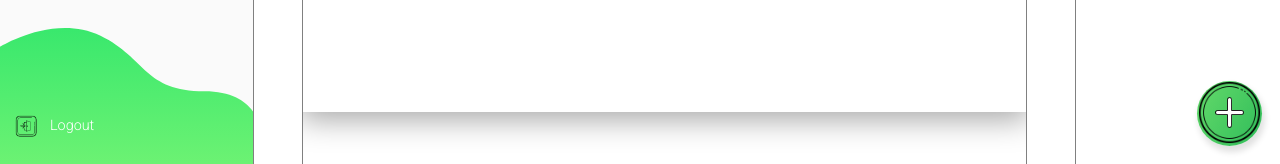
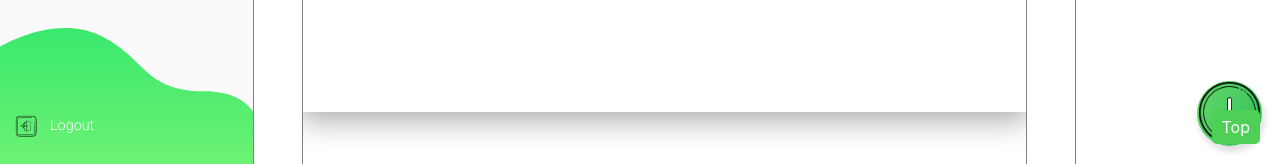
Before and after one commit to Code-Institute-Submissions/family_organiser, a Django app: page /user/profile/ in a window 1280 px wide. Shown: the part 636-800 px from the top of the page. Run offline with Django 3.2, Linux system fonts and the light colour scheme; the visitor is signed in with stand-in values (Sample User, id 1); data comes from the database, SQL or seed files in the repository; data that the repository does not hold is empty; some libraries are stand-ins or nearby versions.

Commit message:
Fixed scroll to top problem.

```diff
--- a/static/css/_base.scss
+++ b/static/css/_base.scss
@@ -1,3 +1,14 @@
+#scroll-up {
+    position: fixed;
+    right: 20px;
+    bottom: 20px;
+    z-index: 500;
+    background-color: $theme-colour;
+    padding: 5px 10px;
+    border-radius: 5px;
+    color: white;
+}
+
 .page-container {
     min-height: 100vh;
     height: 100%;
--- a/static/css/style.css
+++ b/static/css/style.css
@@ -240,6 +240,17 @@ nav {
     height: 7px;
     display: block;
   }
+}
+
+#scroll-up {
+  position: fixed;
+  right: 20px;
+  bottom: 20px;
+  z-index: 500;
+  background-color: #4ecf55;
+  padding: 5px 10px;
+  border-radius: 5px;
+  color: white;
 }
 
 .page-container {
--- a/static/js/navigation.js
+++ b/static/js/navigation.js
@@ -25,3 +25,7 @@ $(document).on('click','.toggle-menu', function() {
     }
     $('.burger-container').toggleClass('closed')
 })
+
+$(document).on('click', '.scroll-to-top', function() {
+    $('.content-wrapper').animate({ scrollTop: 0 }, "fast");
+})
--- a/static/js/profile.js
+++ b/static/js/profile.js
@@ -25,7 +25,3 @@ $(document).on( 'click','#add-button', function() {
         $('#add-data-form-container').toggleClass('closed')
     }
 });
-
-$(document).on('click', '#add-button', function() {
-    document.querySelector('body').scrollIntoView({ behavior: 'smooth' })
-})
--- a/static/js/stripe_elements.js
+++ b/static/js/stripe_elements.js
@@ -19,8 +19,6 @@ var style = {
 };
 var card = elements.create('card', {style: style});
 card.mount('#card-element');
-
-console.log('working')
 
 // Handle realtime validation errors on the card element
 card.addEventListener('change', function (event) {
--- a/templates/base.html
+++ b/templates/base.html
@@ -50,6 +50,10 @@
 </head>
 
 <body>
+
+    <!-- scroll to top button -->
+    <div class="scroll-to-top" id="scroll-up" onscroll="checkShowButton()">Top</div>
+
     <div class="page-container">
         <!-- Navigation -->
         {% if user.is_authenticated %}
@@ -189,7 +193,6 @@
         <!-- Page content -->
         {% if user.is_authenticated %}
         <div class="content-container">
-
             <div class="desktop-navigation d-none d-md-block">
                 <ul class="desktop-navigation-links">
                     <div class="d-flex justify-content-between align-items-center px-3 py-2">
--- a/user/templates/user/profile.html
+++ b/user/templates/user/profile.html
@@ -307,7 +307,7 @@
 
 
 
-<button id="add-button" class="closed">
+<button id="add-button" class="closed scroll-to-top">
     <img src="{{ MEDIA_URL }}icons/plus_icon.png" href="#page-top">
 </button>
 
```
Also changed, not shown: readme.md, 1 other file.
